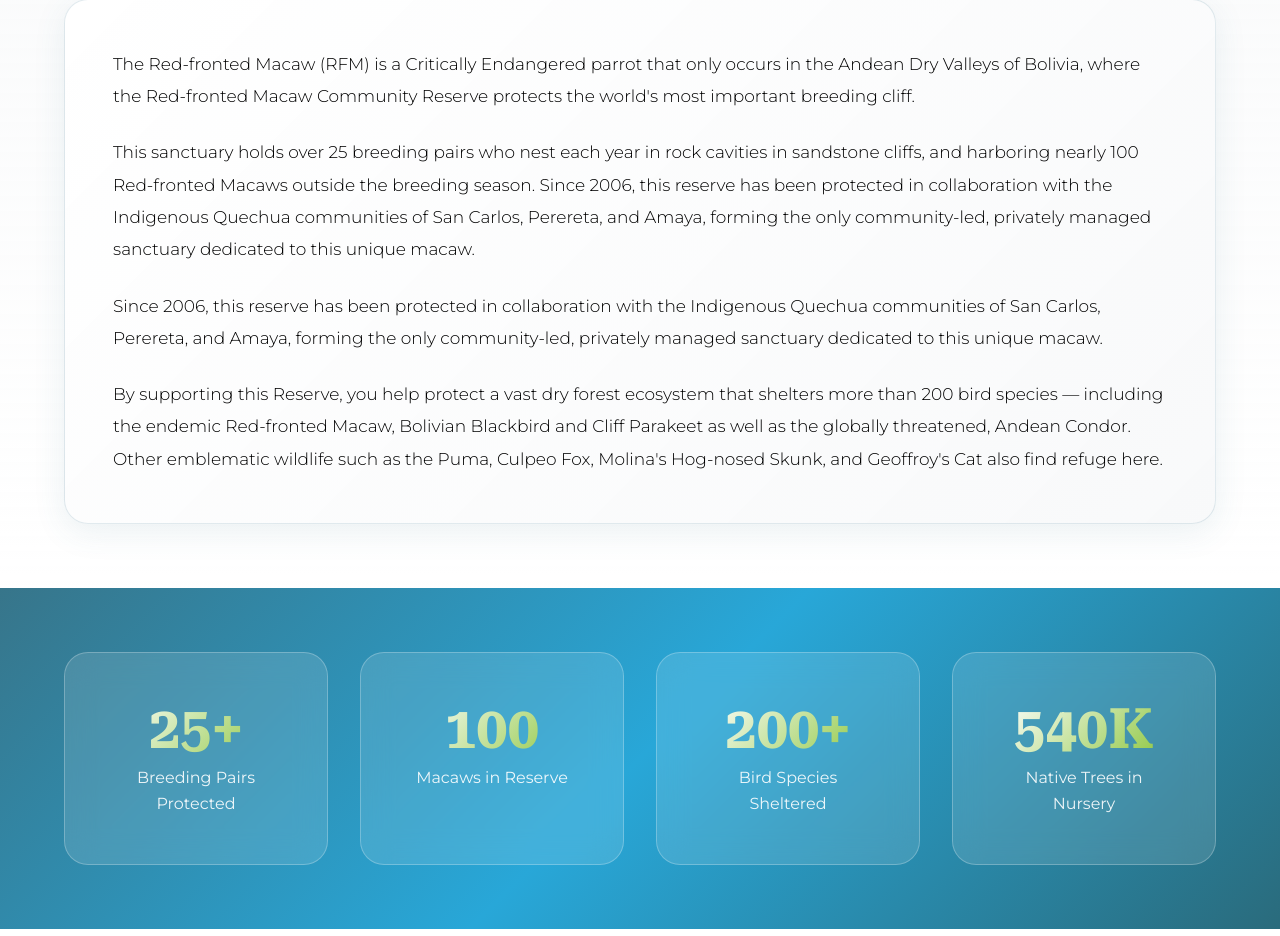
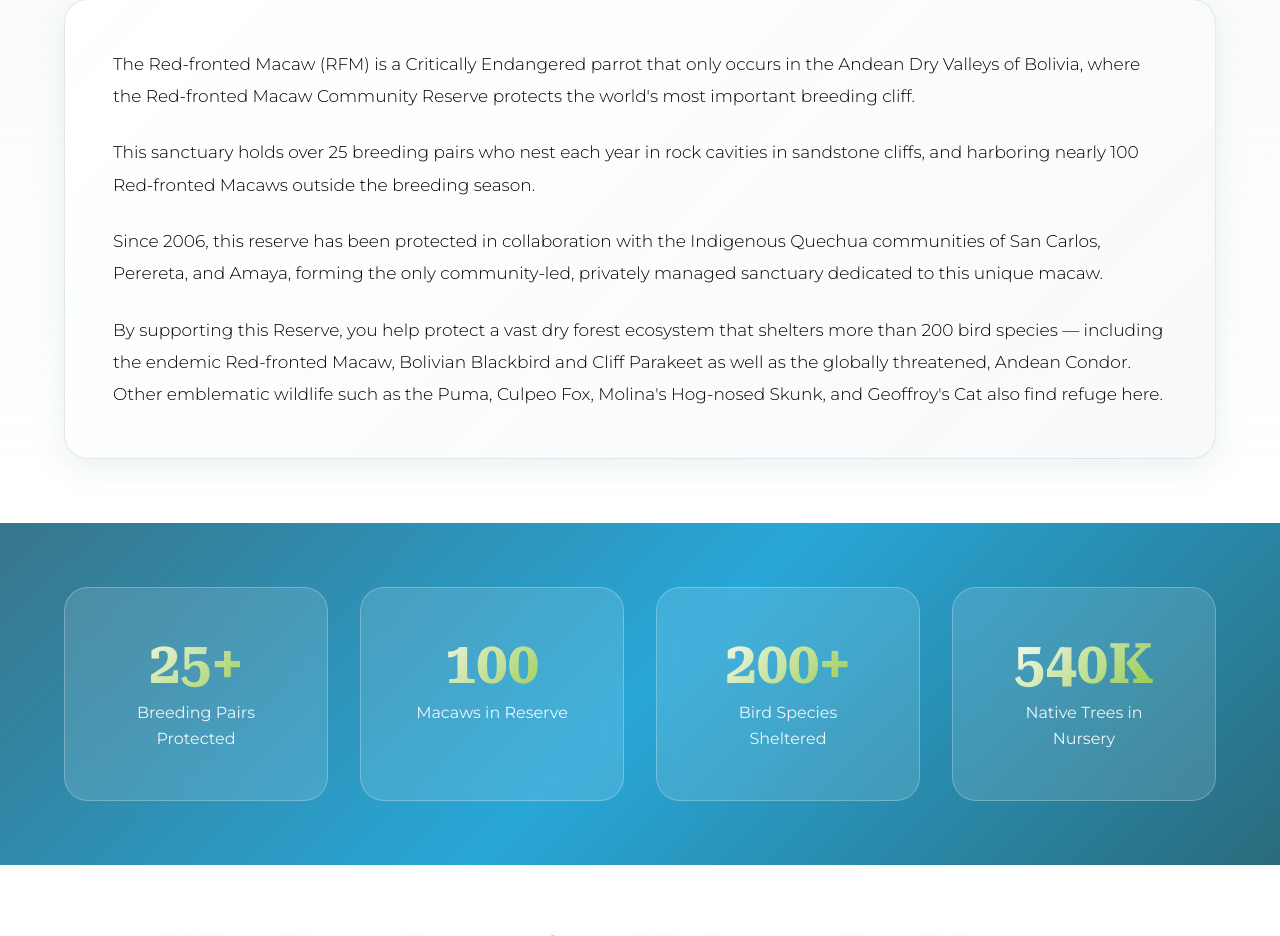
Before and after one commit to juradoger/rfm-landing-page, a plain HTML site: page index.html in a window 1280 px wide. Shown: the part 966-1902 px from the top of the page. Drawn offline with Linux system fonts and the light colour scheme.

Commit message:
modified index.html

```diff
--- a/index.html
+++ b/index.html
@@ -52,7 +52,7 @@
             <!-- Glass morphism content card -->
             <div class="rfm-content-card-glass">
                 <p class="rfm-content-text">The Red-fronted Macaw (RFM) is a Critically Endangered parrot that only occurs in the Andean Dry Valleys of Bolivia, where the Red-fronted Macaw Community Reserve protects the world's most important breeding cliff.</p>
-                <p class="rfm-content-text">This sanctuary holds over 25 breeding pairs who nest each year in rock cavities in sandstone cliffs, and harboring nearly 100 Red-fronted Macaws outside the breeding season. Since 2006, this reserve has been protected in collaboration with the Indigenous Quechua communities of San Carlos, Perereta, and Amaya, forming the only community-led, privately managed sanctuary dedicated to this unique macaw.</p>
+                <p class="rfm-content-text">This sanctuary holds over 25 breeding pairs who nest each year in rock cavities in sandstone cliffs, and harboring nearly 100 Red-fronted Macaws outside the breeding season.</p>
                 <p class="rfm-content-text">Since 2006, this reserve has been protected in collaboration with the Indigenous Quechua communities of San Carlos, Perereta, and Amaya, forming the only community-led, privately managed sanctuary dedicated to this unique macaw.</p>
                 <p class="rfm-content-text">By supporting this Reserve, you help protect a vast dry forest ecosystem that shelters more than 200 bird species — including the endemic Red-fronted Macaw, Bolivian Blackbird and Cliff Parakeet as well as the globally threatened, Andean Condor. Other emblematic wildlife such as the Puma, Culpeo Fox, Molina's Hog-nosed Skunk, and Geoffroy's Cat also find refuge here.</p>
             </div>
```
